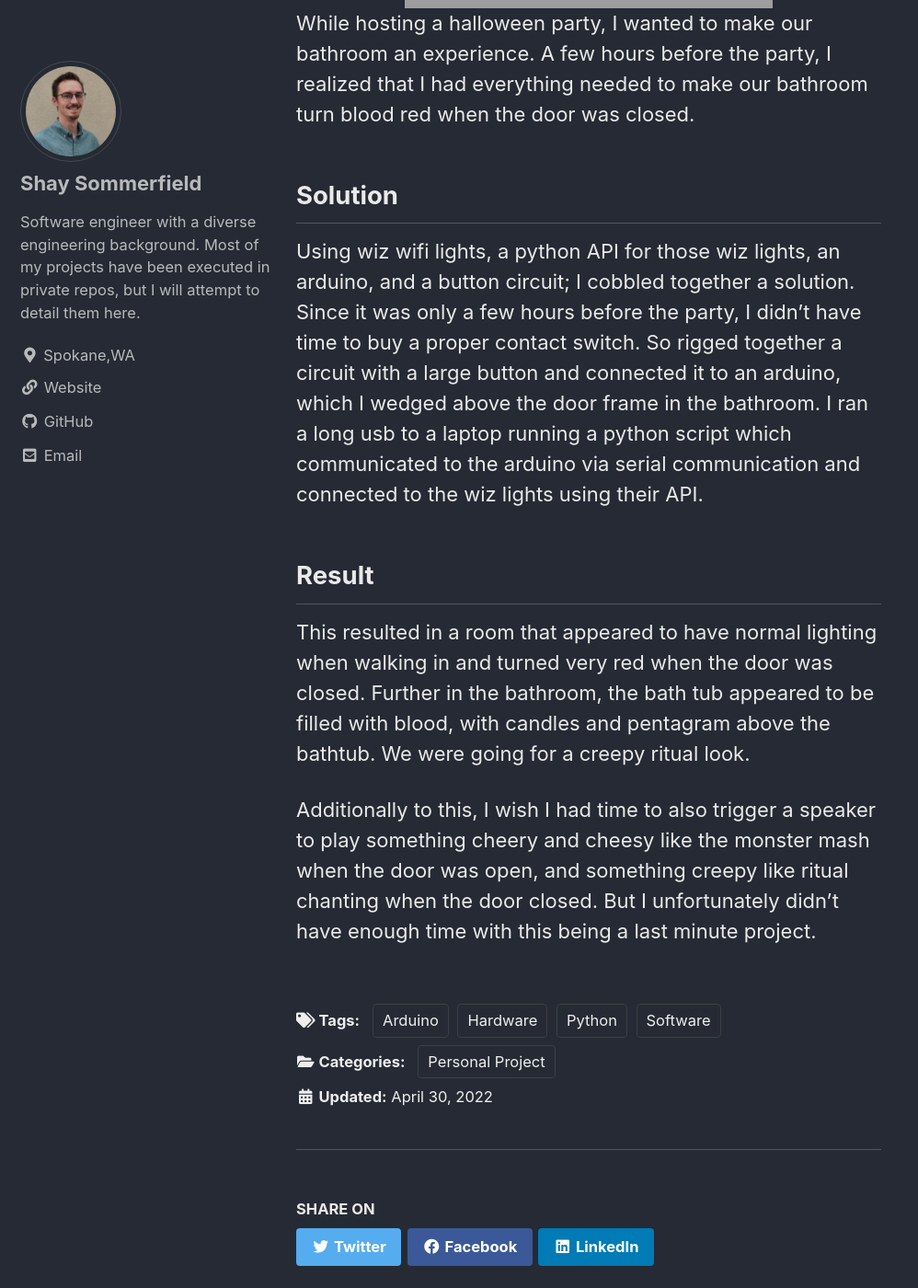
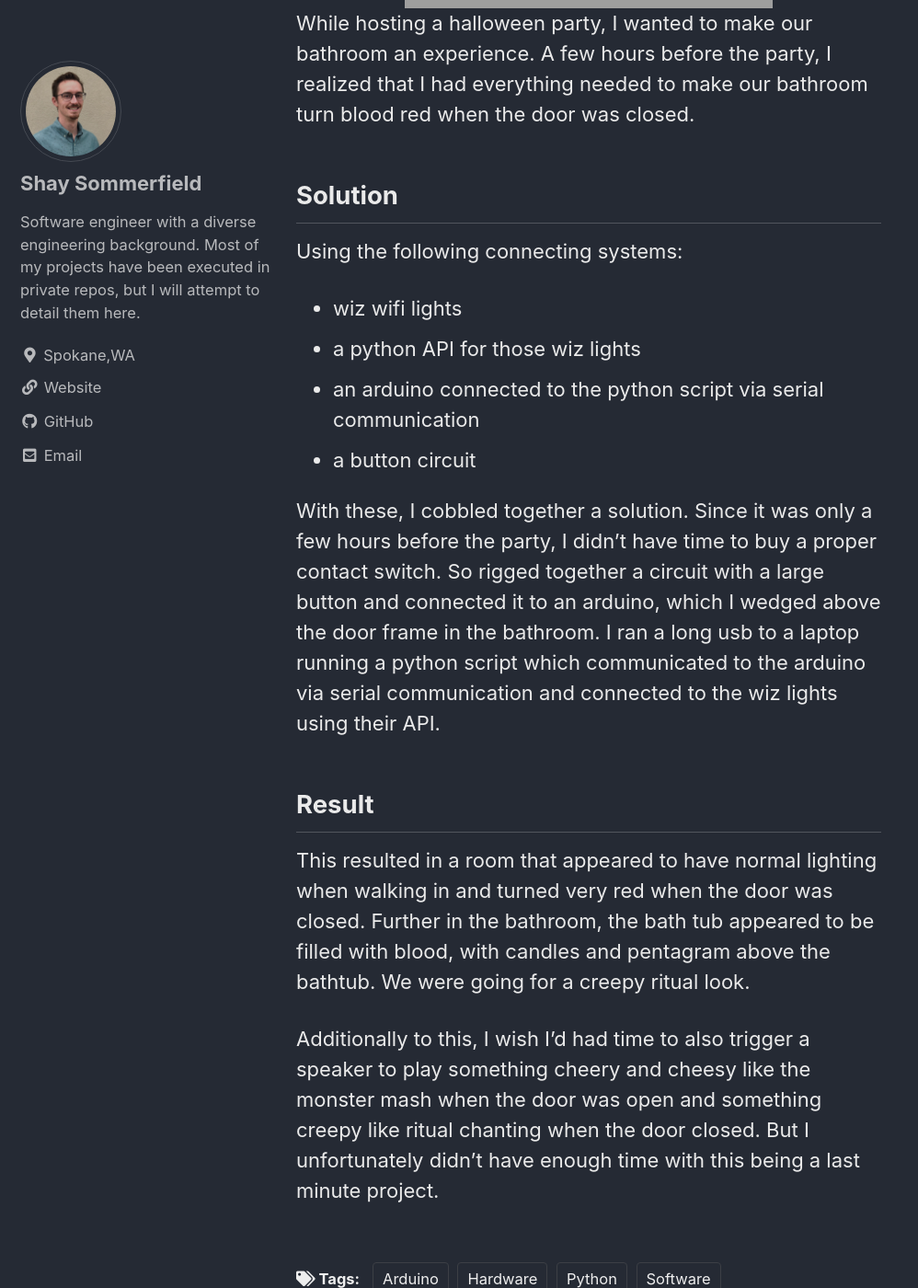
Before and after one commit to shay-sommerfield/shay-sommerfield.github.io, a Jekyll site: the page built from _posts/2022-04-30-Halloween-bathroom.md, in a window 1280 px wide and 1400 px high, scrolled down 454 px. Shown: the whole window at 92% size, without its empty margins (0-998 px from the left). Built offline with Jekyll 4.4.1, drawn with Linux system fonts in a browser that asks for light colours; cached includes are drawn as plain includes.

Commit message:
list changes

```diff
--- a/_posts/2022-04-30-Halloween-bathroom.md
+++ b/_posts/2022-04-30-Halloween-bathroom.md
@@ -14,10 +14,16 @@ While hosting a halloween party, I wanted to make our bathroom an experience. A
 
 ## Solution
 
-Using wiz wifi lights, a python API for those wiz lights, an arduino, and a button circuit; I cobbled together a solution. Since it was only a few hours before the party, I didn't have time to buy a proper contact switch. So rigged together a circuit with a large button and connected it to an arduino, which I wedged above the door frame in the bathroom. I ran a long usb to a laptop running a python script which communicated to the arduino via serial communication and connected to the wiz lights using their API.
+Using the following connecting systems:
+- wiz wifi lights
+- a python API for those wiz lights
+- an arduino connected to the python script via serial communication
+- a button circuit
+
+With these, I cobbled together a solution. Since it was only a few hours before the party, I didn't have time to buy a proper contact switch. So rigged together a circuit with a large button and connected it to an arduino, which I wedged above the door frame in the bathroom. I ran a long usb to a laptop running a python script which communicated to the arduino via serial communication and connected to the wiz lights using their API.
 
 
 ## Result
 This resulted in a room that appeared to have normal lighting when walking in and turned very red when the door was closed. Further in the bathroom, the bath tub appeared to be filled with blood, with candles and pentagram above the bathtub. We were going for a creepy ritual look.
 
-Additionally to this, I wish I had time to also trigger a speaker to play something cheery and cheesy like the monster mash when the door was open, and something creepy like ritual chanting when the door closed. But I unfortunately didn't have enough time with this being a last minute project.
+Additionally to this, I wish I'd had time to also trigger a speaker to play something cheery and cheesy like the monster mash when the door was open and something creepy like ritual chanting when the door closed. But I unfortunately didn't have enough time with this being a last minute project.
```
